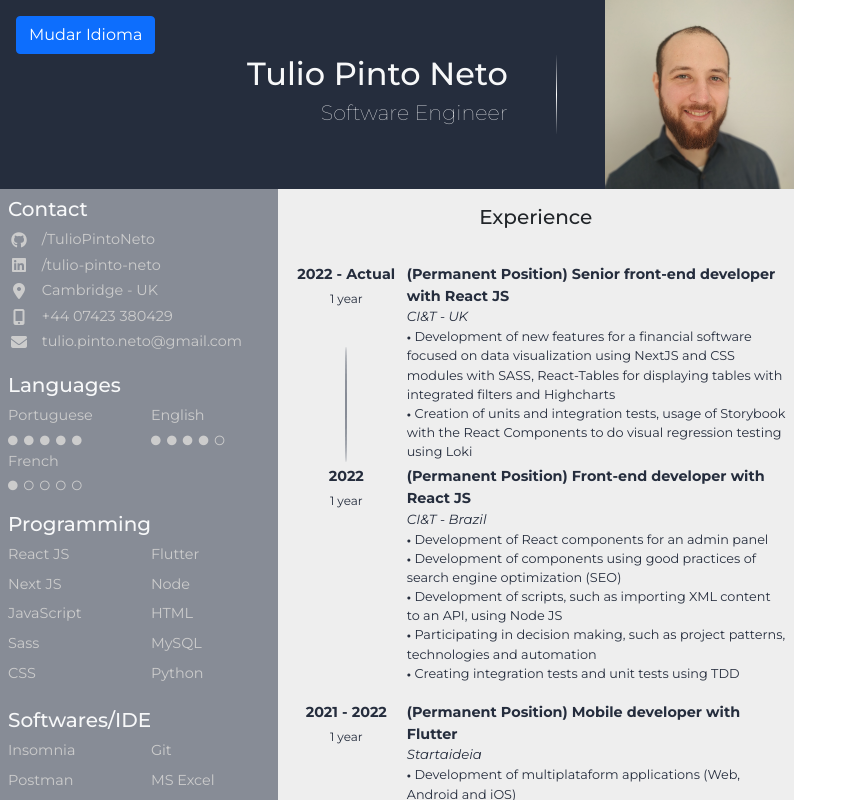
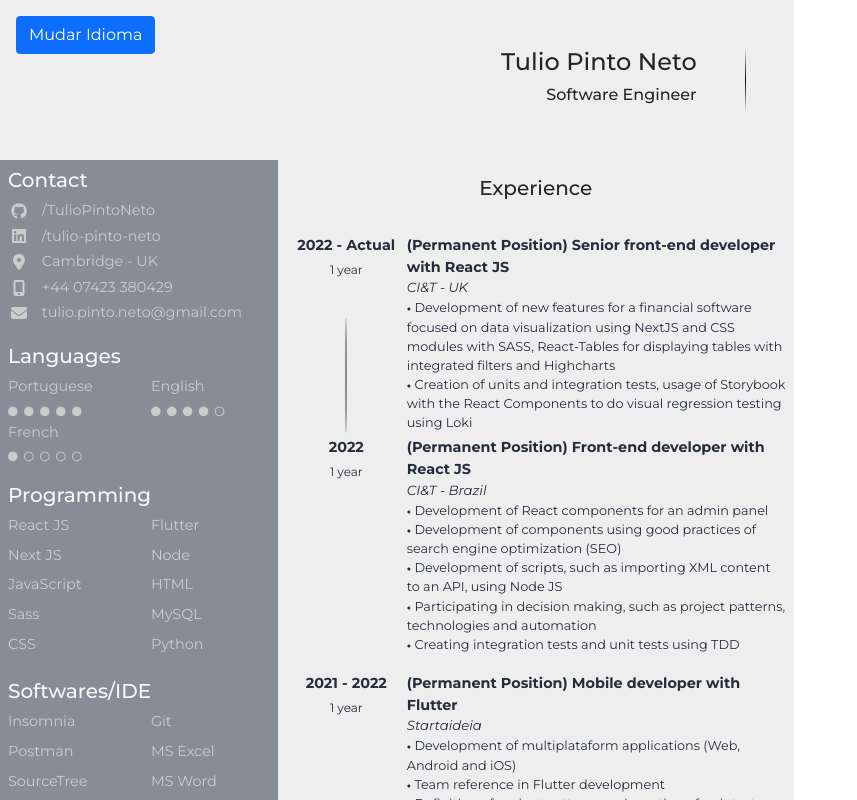
Before and after one commit to TulioPintoNeto/curriculum-vitae-js, a React app: page / in a window 1280 px wide. Shown: the top 800 px of the page, without its empty margins (0-857 px from the left). Built offline with nearby package versions, Linux system fonts and the light colour scheme.

Commit message:
refactor: change size of header titles

```diff
--- /dev/null
+++ b/src/declarations.d.ts
@@ -0,0 +1 @@
+declare module '*.scss';
--- a/src/lib/presentation/sections/Header/index.tsx
+++ b/src/lib/presentation/sections/Header/index.tsx
@@ -1,13 +1,13 @@
+import styles from "./styles.module.scss";
+import CN from "classnames";
+
 export const Header = () => {
   return (
     <div className="row justify-content-end align-items-center" id="header">
-    <div className="me-5 pe-5 light-gray" id="header-titles">
-      <h2>Tulio Pinto Neto</h2>
-      <h3>Software Engineer</h3>
+      <div className={CN("my-5", "me-5", "pe-5", styles.headerTitles)}>
+        <h2>Tulio Pinto Neto</h2>
+        <h3>Software Engineer</h3>
+      </div>
     </div>
-    <div id="header-img">
-      <img src="./img/header-photo.jpg" />
-    </div>
-  </div>
   );
-}
+};
--- /dev/null
+++ b/src/lib/presentation/sections/Header/styles.module.scss
@@ -0,0 +1,21 @@
+.headerTitles {
+  width: 50%;
+  text-align: right;
+  border-width: 0 1px 0 0;
+  border-style: solid;
+  border-image: linear-gradient(
+      rgba(0, 0, 0, 0),
+      rgba(0, 0, 0, 1),
+      rgba(0, 0, 0, 0)
+    )
+    1 100%;
+
+  h2 {
+    font-size: 1.5rem;
+  }
+
+  h3 {
+    font-weight: light;
+    font-size: 1rem;
+  }
+}
--- a/src/style.scss
+++ b/src/style.scss
@@ -11,10 +11,6 @@ p,
 span {
   font-size: 0.9rem;
   margin-bottom: 1.2rem;
-}
-
-.bg-dark-blue {
-  background-color: rgb(37, 45, 61);
 }
 
 .dark-blue {
@@ -35,26 +31,17 @@ span {
   background-color: rgb(238, 238, 238);
 }
 
-#header {
-  background-color: rgb(37, 45, 61);
-}
-
 #header-titles {
   width: 50%;
   text-align: right;
   border-width: 0 1px 0 0;
   border-style: solid;
   border-image: linear-gradient(
-      rgba(255, 255, 255, 0),
-      rgba(255, 255, 255, 1),
-      rgba(255, 255, 255, 0)
+      rgba(0, 0, 0, 0),
+      rgba(0, 0, 0, 1),
+      rgba(0, 0, 0, 0)
     )
     1 100%;
-}
-
-#header-titles h3 {
-  font-weight: lighter;
-  font-size: 1.3rem;
 }
 
 #header-img {
```
